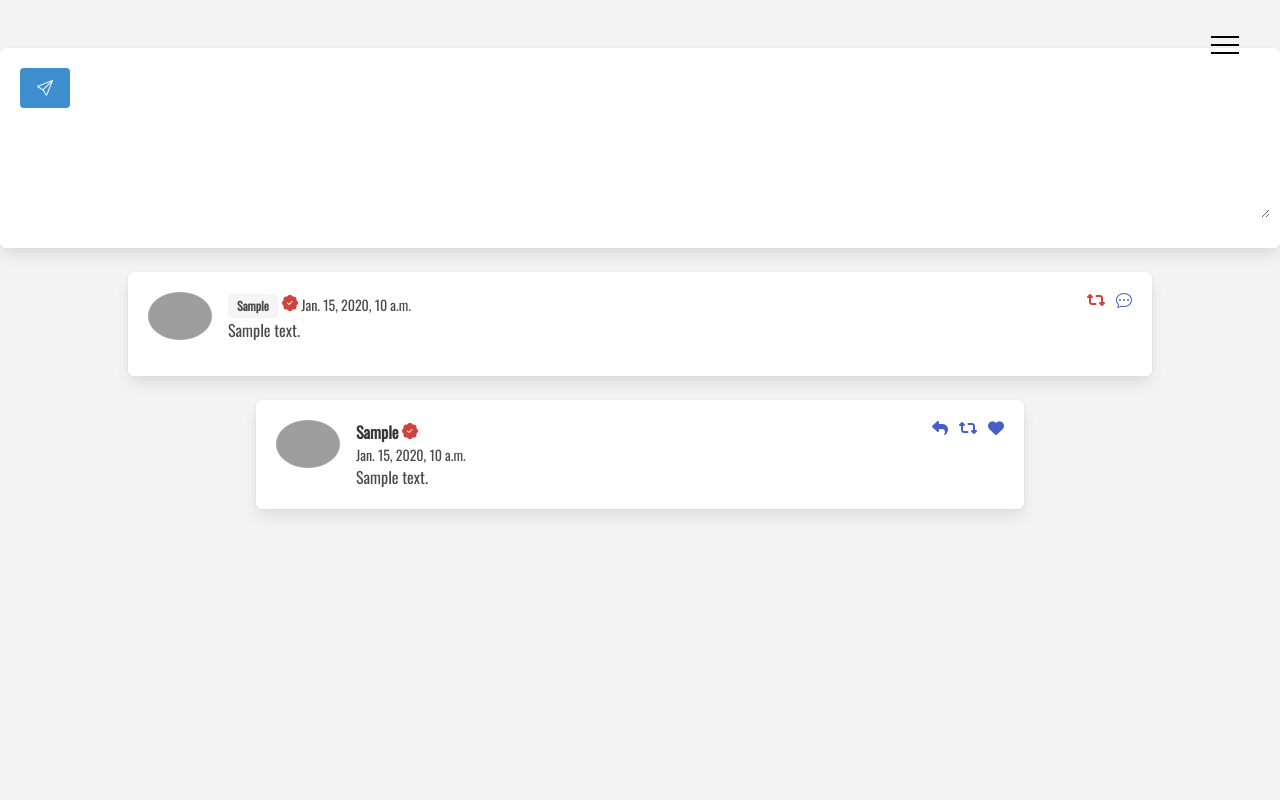
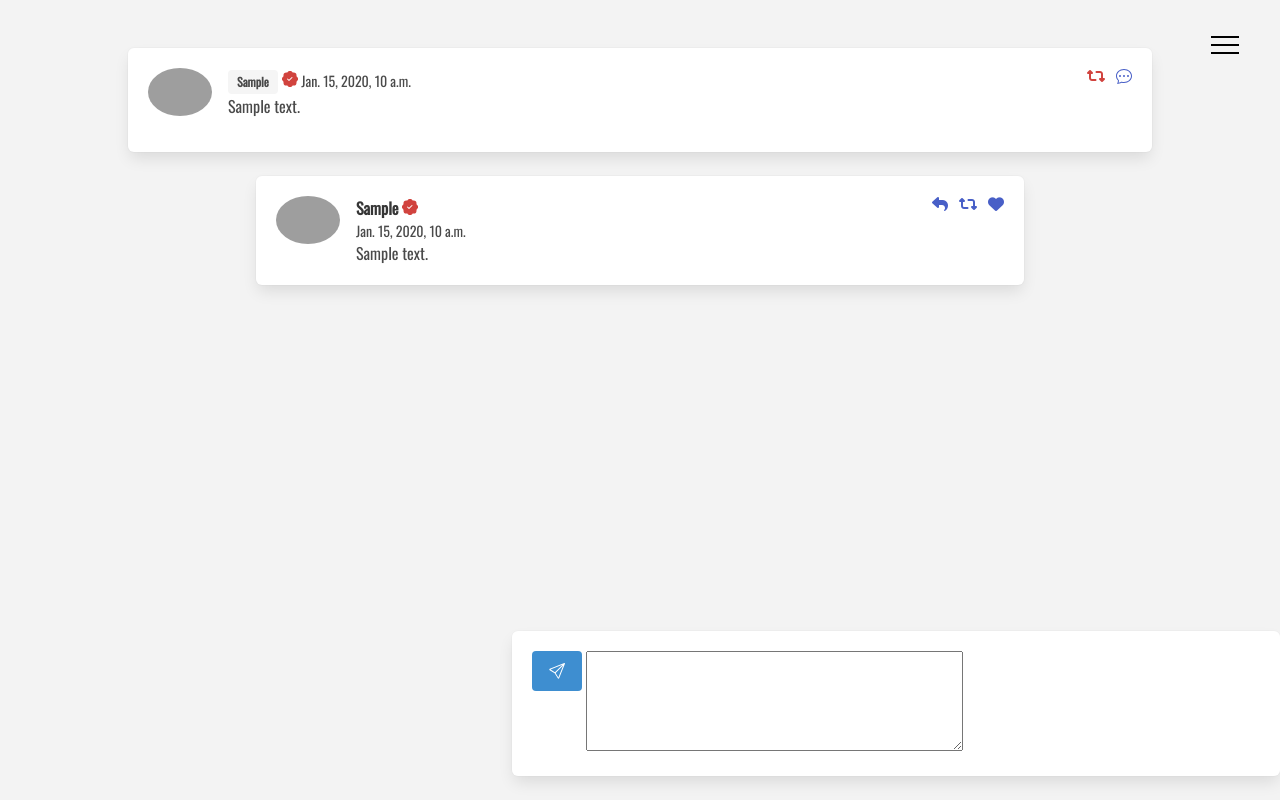
Before and after one commit to GBU31/RealAmericans, a Django app: page /post/1 in a window 1280 px wide. Run offline with Django 4.2, Linux system fonts and the light colour scheme; a user stored in the database is signed in; tables that the repository leaves empty hold one stand-in row (values such as "Sample post"); some libraries are stand-ins or nearby versions; grey boxes are pictures that could not be loaded.

Commit message:
updated post.html

```diff
--- a/main/templates/post.html
+++ b/main/templates/post.html
@@ -4,7 +4,7 @@
 {%load static%}
 
 <style>
-  @import url('{%static "css/post.css"%}');
+  @import url('{%static "css/comment.css"%}');
 </style>
 
 <div class="box comment">
```
